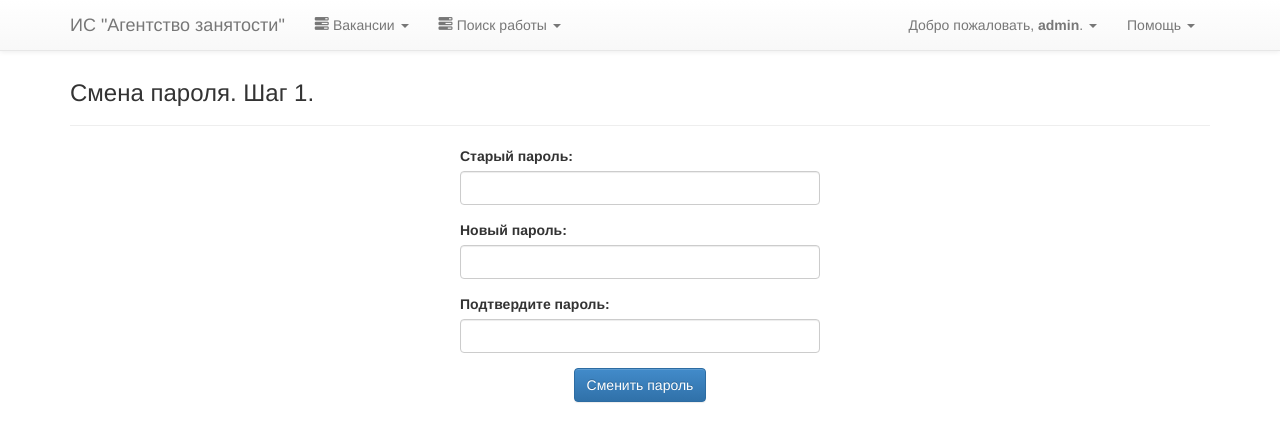
After one commit to lightness/EmploymentAgency, a Django app: page /accounts/password/change/ in a window 1280 px wide. The commit adds this page. Shown: the top 442 px of the page. Run offline with Django 3.2, Linux system fonts and the light colour scheme; a user stored in the database is signed in; data comes from the database, SQL or seed files in the repository; both versions use the stored data as it was after the commit; parts of the project's set-up code (start-up, migrations or seed data) failed here and were passed over; some libraries are stand-ins or nearby versions.

Commit message:
Password change. Menu updated

```diff
--- a/EmploymentAgency/urls.py
+++ b/EmploymentAgency/urls.py
@@ -24,6 +24,9 @@ urlpatterns = patterns('',
     url(r'^accounts/password/reset/(?P<uidb64>[0-9A-Za-z]+)-(?P<token>.+)/$', password_reset_confirm, name='password_reset_confirm'),
     url(r'^accounts/password/done/$', password_reset_complete, name='password_reset_complete'),
 
+    url(r'^accounts/password/change/$', password_change, name='password_change'),
+    url(r'^accounts/password/change/done/$', password_change_done, name='password_change_done'),
+
 
     url(r'^admin/doc/', include('django.contrib.admindocs.urls')),
     url(r'^admin/', include(admin.site.urls)),
--- a/app/urls.py
+++ b/app/urls.py
@@ -1,7 +1,9 @@
 #coding: utf-8
 from django.conf.urls import patterns, url
 from django.contrib.auth.decorators import login_required
+from django.views.generic.base import RedirectView
 from app import views
+from django.core.urlresolvers import reverse, reverse_lazy
 
 
 urlpatterns = patterns('',
--- a/templates/app/profile/detail.html
+++ b/templates/app/profile/detail.html
@@ -42,6 +42,7 @@
             {% ifequal profile user.profile %}
                 <dd style="padding-top: 20px">
                     <a class="btn btn-warning" href="{% url 'UpdateProfile' %}">Редактировать профиль</a>
+                    <a class="btn btn-default" href="{% url 'password_change' %}">Сменить пароль</a>
                 </dd>
             {% endifequal %}
         </dl>
--- a/templates/layout/menu/menu_employer.html
+++ b/templates/layout/menu/menu_employer.html
@@ -1,10 +1,4 @@
 <ul class="nav navbar-nav">
-{#    <li>#}
-{#        <a href="{% url 'EmployerHome' %}">#}
-{#            <i class="glyphicon glyphicon-home"></i>#}
-{#            Домой#}
-{#        </a>#}
-{#    </li>#}
     <li class="dropdown">
         <a href="#" class="dropdown-toggle" data-toggle="dropdown">
             <i class="glyphicon glyphicon-tasks"></i>
@@ -52,11 +46,39 @@
 
 
 <ul class="nav navbar-nav navbar-right">
-    <li>
-        <div class="navbar-text">Добро пожаловать, <strong>{{ user.username }}</strong>.</div>
-    </li>
-    <li>
-        <a href="{% url 'Logout' %}">Выйти</a>
+    <li class="dropdown">
+        <a href="#" class="dropdown-toggle" data-toggle="dropdown">
+            Добро пожаловать, <strong>{{ user.username }}</strong>.
+            <b class="caret"></b>
+        </a>
+        <ul class="dropdown-menu">
+            <li class="dropdown-header">Профиль</li>
+            <li>
+                <a href="{% url 'ShowProfile' user.profile.id %}">
+                    <i class="glyphicon glyphicon-user"></i>
+                    Смотреть
+                </a>
+            </li>
+            <li>
+                <a href="{% url 'UpdateProfile' %}">
+                    <i class="glyphicon glyphicon-cog"></i>
+                    Редактировать
+                </a>
+            </li>
+            <li>
+                <a href="{% url 'password_change' %}">
+                    <i class="glyphicon glyphicon-wrench"></i>
+                    Сменить пароль
+                </a>
+            </li>
+            <li class="divider"></li>
+            <li>
+                <a href="{% url 'Logout' %}">
+                    <i class="glyphicon glyphicon-leaf"></i>
+                    Выход
+                </a>
+            </li>
+        </ul>
     </li>
     <li class="dropdown">
         <a href="#" class="dropdown-toggle" data-toggle="dropdown">
--- /dev/null
+++ b/templates/registration/password_change_form.html
@@ -0,0 +1,34 @@
+{% extends "layout/master.html" %}
+
+{% block pagetitle %}
+    <h3>Смена пароля. Шаг 1.</h3>
+{% endblock %}
+
+{% block content %}
+    <div class="row">
+        <div class="col-md-4 col-md-offset-4">
+            <form action="" method="post">{% csrf_token %}
+                {% include 'layout/form_errors.html' with form=form %}
+
+                <div class="form-group">
+                    <label for="id_old_password">Старый пароль:</label>
+                    <input id="id_old_password" class="form-control" name="old_password" type="password">
+                </div>
+
+                <div class="form-group">
+                    <label for="id_new_password1">Новый пароль:</label>
+                    <input id="id_new_password1" class="form-control" name="new_password1" type="password">
+                </div>
+
+                <div class="form-group">
+                    <label for="id_new_password2">Подтвердите пароль:</label>
+                    <input id="id_new_password2" class="form-control" name="new_password2" type="password">
+                </div>
+
+                <div class="text-center">
+                    <input class="btn btn-primary" type="submit" value="Сменить пароль"/>
+                </div>
+            </form>
+        </div>
+    </div>
+{% endblock %}
```
Also changed, not shown: templates/layout/menu/menu_applicant.html (+33 -11 lines), templates/registration/password_change_done.html (added, +9 -0 lines), EmploymentAgency.db.
